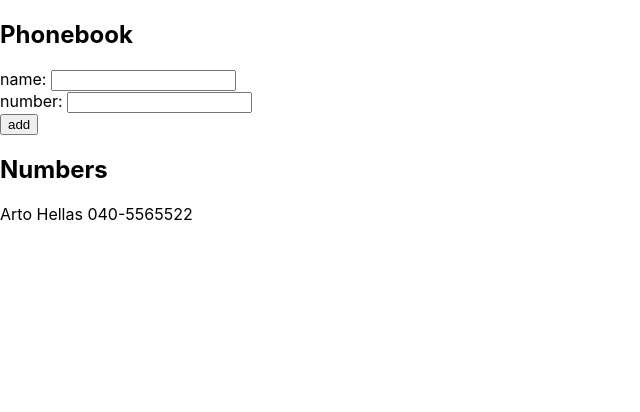
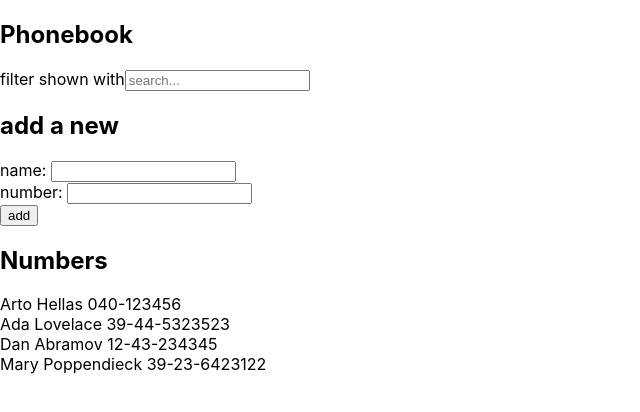
Before and after one commit to Jyddys/FullStackOpen2023, a React (Create React App) app in the folder part2/puhelinluettelo/: page / in a window 1280 px wide. Shown: the top 412 px of the page, without its empty margins (0-640 px from the left). Built offline with nearby package versions, Linux system fonts and the light colour scheme.

Commit message:
puhelinluettelo step4 done

```diff
--- a/part2/puhelinluettelo/src/App.js
+++ b/part2/puhelinluettelo/src/App.js
@@ -2,13 +2,15 @@
 
 const App = () => {
   const [persons, setPersons] = useState([
-    {
-      name: 'Arto Hellas',
-      number: "040-5565522"
-  }
+    { name: 'Arto Hellas', number: '040-123456' },
+    { name: 'Ada Lovelace', number: '39-44-5323523' },
+    { name: 'Dan Abramov', number: '12-43-234345' },
+    { name: 'Mary Poppendieck', number: '39-23-6423122' }
   ])
   const [newName, setNewName] = useState('')
   const [newNumber, setNewNumber] = useState('')
+  const [search, setSearch] = useState('')
+  const [searchResults, setSearchResults] = useState(persons);
 
   const addPerson = (event) => {
     event.preventDefault()
@@ -38,9 +40,26 @@
     setNewNumber(event.target.value)
   }
 
+  const handleSearch = (event) => {
+    setSearch(event.target.value)
+
+    const results = persons.filter((person) =>
+    person.name.toLowerCase().includes(search.toLowerCase())
+    )
+    search.length === 0 ? setSearchResults(persons) : setSearchResults(results)
+
+  }
+
   return (
     <div>
       <h2>Phonebook</h2>
+      filter shown with<input
+          placeholder='search...'
+          type="search"
+          value={search}
+          onChange={handleSearch}
+          />
+      <h2>add a new</h2>
       <form onSubmit={addPerson}>
         <div>
           name: <input
@@ -57,10 +76,10 @@
         </div>
       </form>
       <h2>Numbers</h2>
-      {persons.map(person => {
+      {searchResults.map(person => {
 
       return (
-        <p key={person.name}>{person.name} {person.number}</p>
+        <p style={{margin: 0}}key={person.name}>{person.name} {person.number}</p>
       )
       }
       )}
```
